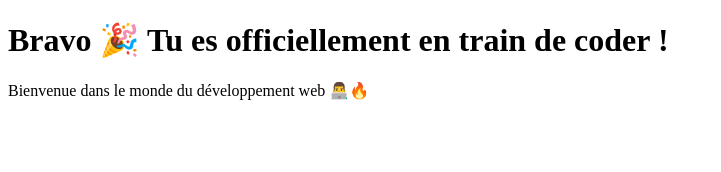
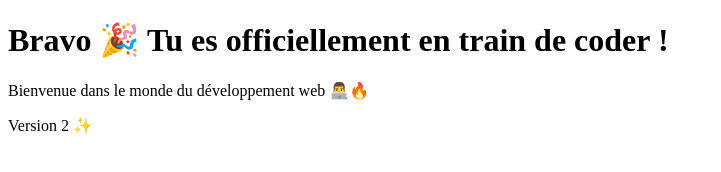
Before and after one commit to Laurie139/mon-premier-projet, a plain HTML site: page mon-premier-projet/index.html in a window 1280 px wide. Shown: the whole page, without its empty margins (0-721 px from the left). Drawn offline with Linux system fonts and the light colour scheme.

Commit message:
Relance GitHub Pages

```diff
--- a/mon-premier-projet/index.html
+++ b/mon-premier-projet/index.html
@@ -9,3 +9,4 @@
   <p>Bienvenue dans le monde du développement web 👨‍💻🔥</p>
 </body>
 </html>
+<p>Version 2 ✨</p>
```
